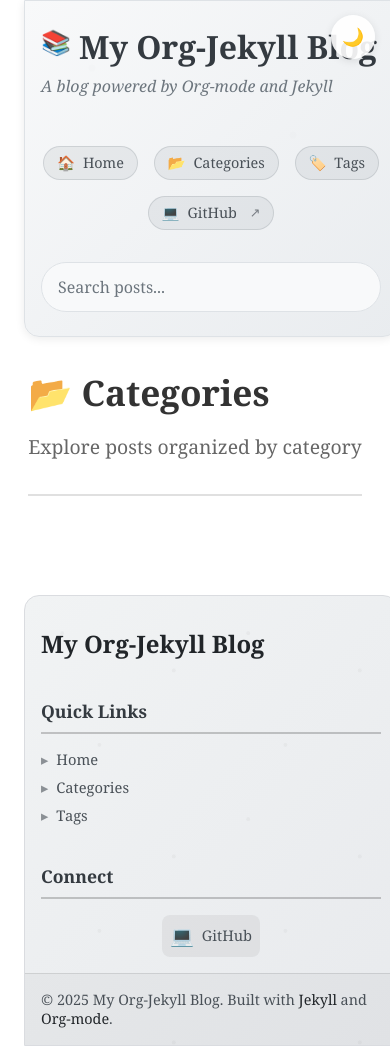
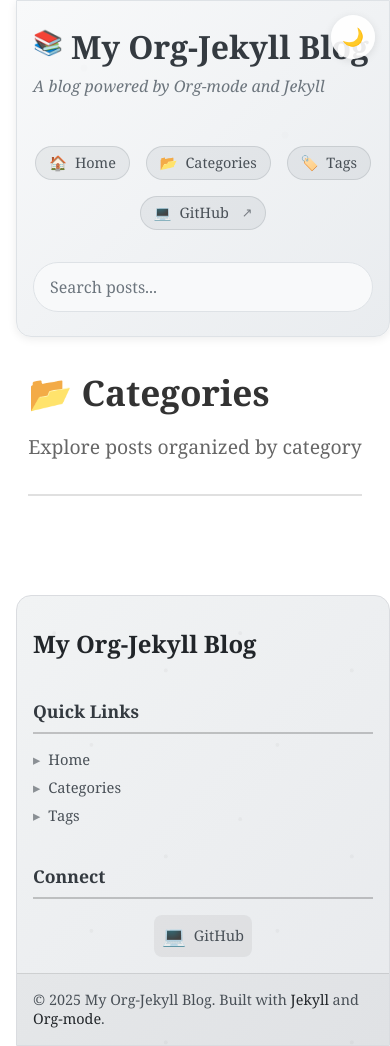
Before and after one commit to rvf0068/my-jekyll, a Jekyll site: the page built from categories/index.html, in a window 390 px wide. Built offline with Jekyll 4.4.1, drawn with Linux system fonts in a browser that asks for light colours; some web fonts are replaced.

Commit message:
style(css): Refine heading sizes and mobile margins
Reduce the base font size for all headings (h1-h6) for a cleaner
desktop appearance.

On mobile viewports (<768px): - Decrease side margins for the header
and footer to maximize content width.  - Introduce specific,
optimized font sizes for headings to improve readability.

```diff
--- a/css/app.css
+++ b/css/app.css
@@ -498,11 +498,13 @@
 /* Responsive design */
 @media (max-width: 768px) {
   .site-header {
-    margin: 0 1rem 2rem 1rem;
+    margin: 0 0.5rem 2rem 0.5rem;
+    max-width: calc(100vw - 1rem);
   }
 
   .site-footer {
-    margin: 4rem 1rem 0 1rem;
+    margin: 4rem 0.5rem 0 0.5rem;
+    max-width: calc(100vw - 1rem);
   }
 
   .header-content {
@@ -586,6 +588,26 @@
     overflow-x: auto;
     max-width: 100%;
   }
+
+  /* Mobile-optimized heading sizes */
+  h1 {
+    font-size: 1.8rem;
+  }
+  h2 {
+    font-size: 1.6rem;
+  }
+  h3 {
+    font-size: 1.4rem;
+  }
+  h4 {
+    font-size: 1.3rem;
+  }
+  h5 {
+    font-size: 1.2rem;
+  }
+  h6 {
+    font-size: 1.1rem;
+  }
 }
 
 /* Legacy layout rules - keeping for compatibility */
@@ -622,22 +644,22 @@
   font-weight: bold;
 }
 h1 {
-  font-size: 2.6rem;
+  font-size: 2rem;
 }
 h2 {
-  font-size: 2.4rem;
+  font-size: 1.7rem;
 }
 h3 {
-  font-size: 2.2rem;
+  font-size: 1.5rem;
 }
 h4 {
-  font-size: 2rem;
+  font-size: 1.3rem;
 }
 h5 {
-  font-size: 1.8rem;
+  font-size: 1.2rem;
 }
 h6 {
-  font-size: 1.5rem;
+  font-size: 1.1rem;
 }
 
 p,
```
